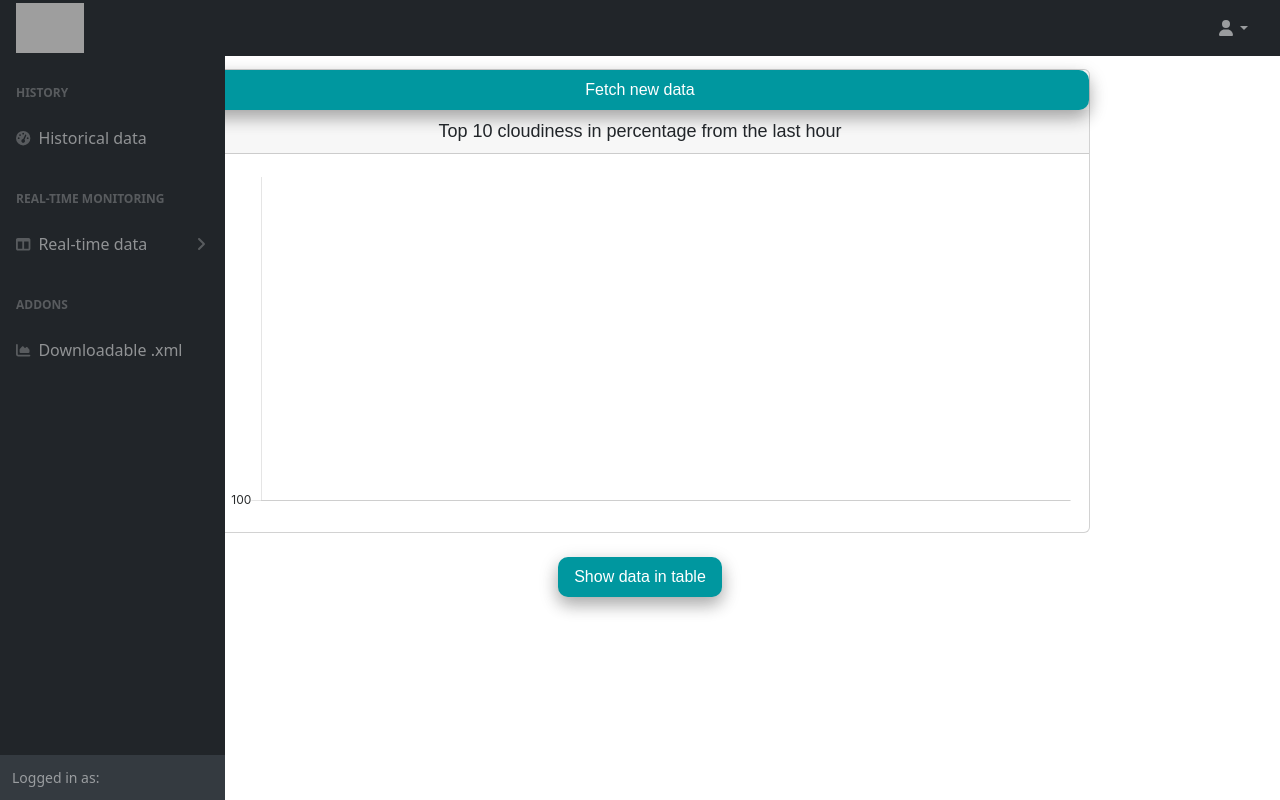
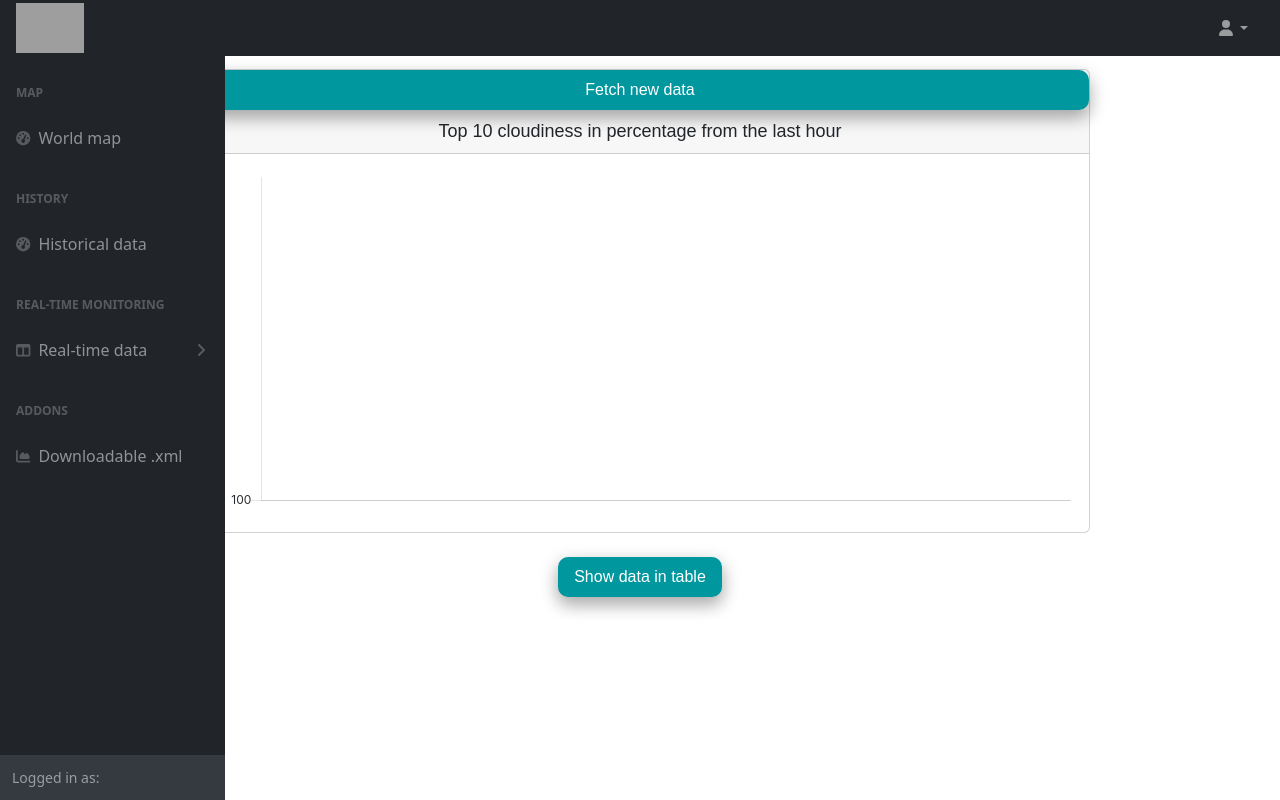
Before and after one commit to IhabSaf/AlAhali-Project-Periode4, a Symfony app: template templates/cloudiness/index.html.twig in a window 1280 px wide. Run offline with Twig, Linux system fonts and the light colour scheme; the template is opened without the code that fills it, so the values that code supplies are empty; some libraries are stand-ins or nearby versions; grey boxes are pictures that could not be loaded.

Commit message:
made link in navbar for the map

```diff
--- a/templates/base.html.twig
+++ b/templates/base.html.twig
@@ -47,6 +47,11 @@
         <nav class="sb-sidenav accordion sb-sidenav-dark" id="sidenavAccordion">
             <div class="sb-sidenav-menu">
                 <div class="nav">
+                    <div class="sb-sidenav-menu-heading">Map</div>
+                    <a class="nav-link" href="{{ path('app_dashboard') }}">
+                        <div class="sb-nav-link-icon"><i class="fas fa-tachometer-alt"></i></div>
+                        World map
+                    </a>
 
                     {% if  app.user and app.user.admin == 1 %}
                         <div class="sb-sidenav-menu-heading"> User Control Panel</div>
```
